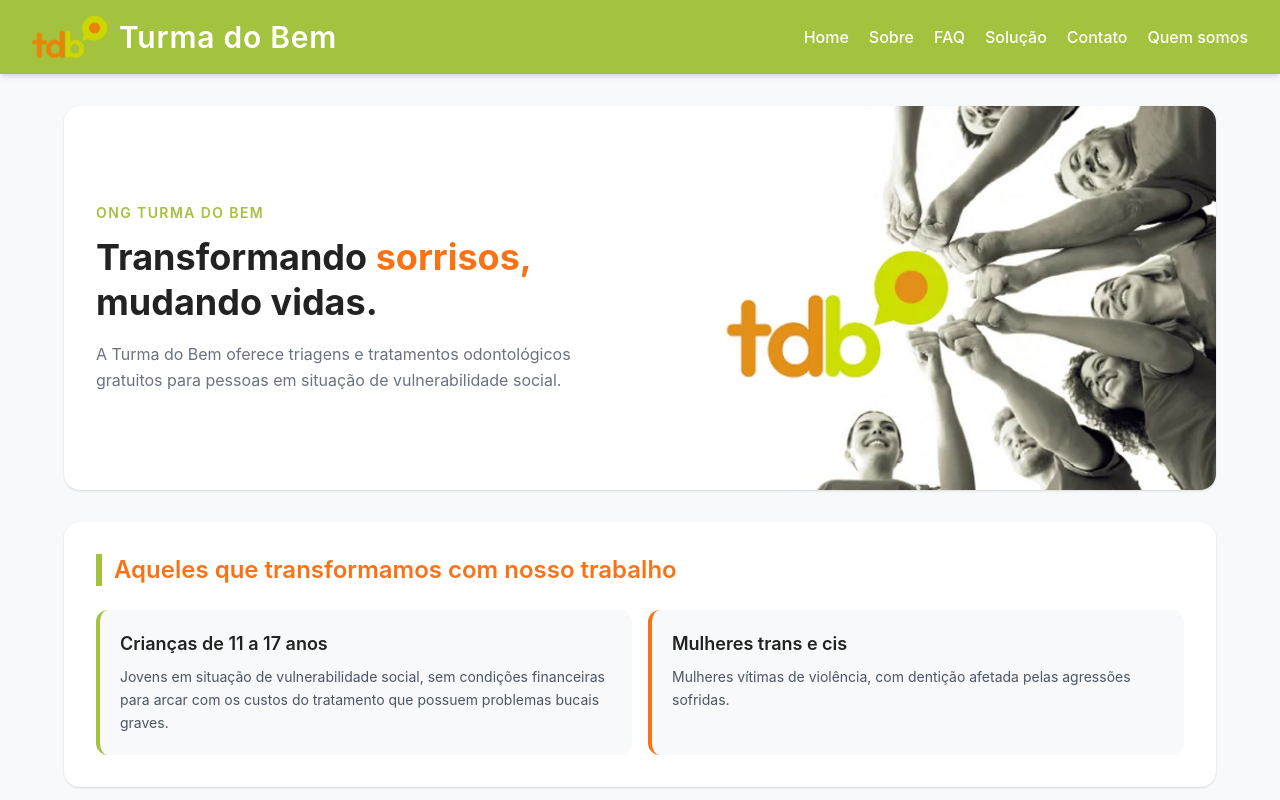
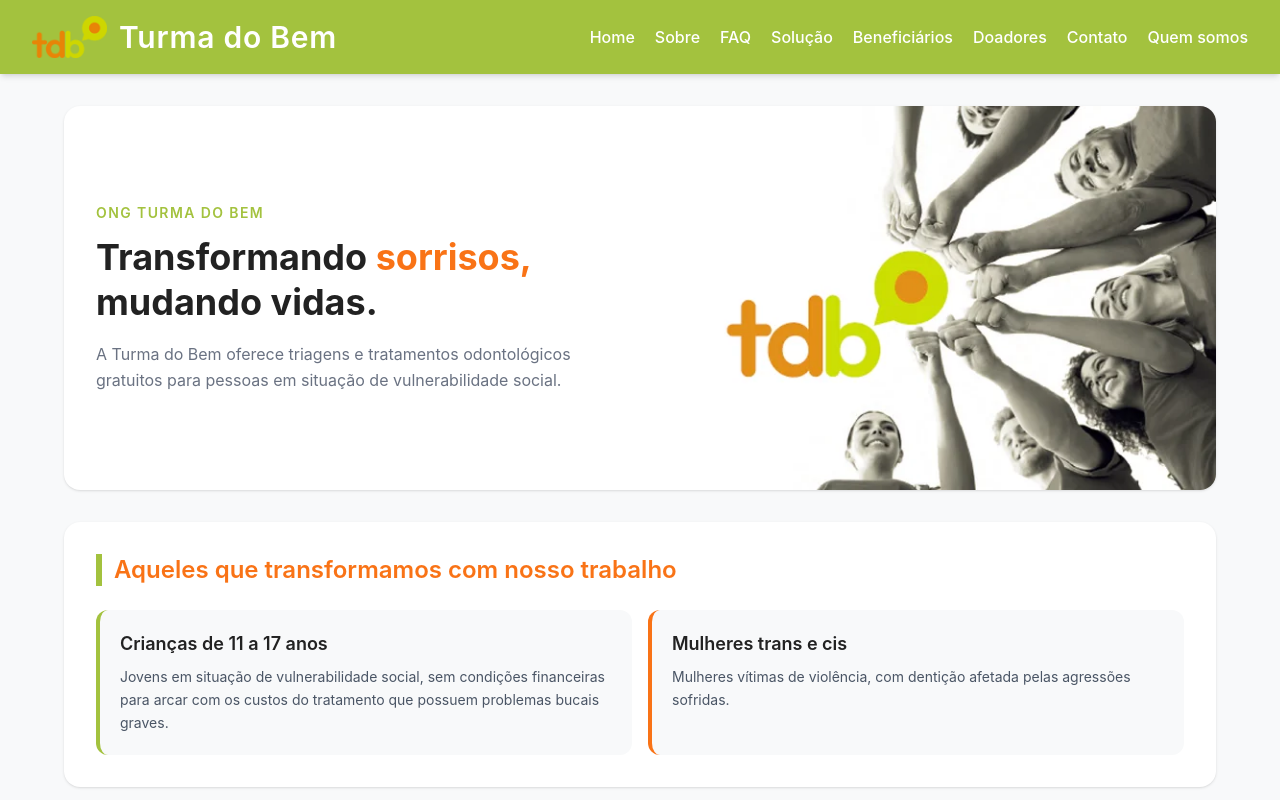
Before and after one commit to luisrodriguesss/Projetoturmadobem, a React (Vite) app: page / in a window 1280 px wide. Shown: the top 800 px of the page. Built offline with nearby package versions, Linux system fonts and the light colour scheme.

Commit message:
feat: add rotas e alteração do header.

```diff
--- a/src/App.tsx
+++ b/src/App.tsx
@@ -10,6 +10,8 @@
 import Integrantes from "./pages/Integrantes"
 import IntegranteDetalhe from "./pages/IntegranteDetalhe"
 import Solucao from "./pages/Solucao"
+import Beneficiarios from "./pages/Beneficiarios"
+import Doadores from "./pages/Doadores"
 
 function App() {
   return (
@@ -25,6 +27,8 @@
             <Route path="/integrantes" element={<Integrantes />} />
             <Route path="/integrantes/:id" element={<IntegranteDetalhe />} />
             <Route path="/solucao" element={<Solucao />} />
+            <Route path="/beneficiarios" element={<Beneficiarios />} />
+  <Route path="/doadores" element={<Doadores />} />
           </Routes>
         </div>
         <Footer />
--- a/src/components/Header/NavLinks.tsx
+++ b/src/components/Header/NavLinks.tsx
@@ -12,10 +12,12 @@
 
   return (
     <>
-      <Link to="/" onClick={onClick} className={baseClass}>Home</Link>
+     <Link to="/" onClick={onClick} className={baseClass}>Home</Link>
       <Link to="/sobre" onClick={onClick} className={baseClass}>Sobre</Link>
       <Link to="/faq" onClick={onClick} className={baseClass}>FAQ</Link>
       <Link to="/solucao" onClick={onClick} className={baseClass}>Solução</Link>
+      <Link to="/beneficiarios" onClick={onClick} className={baseClass}>Beneficiários</Link>
+      <Link to="/doadores" onClick={onClick} className={baseClass}>Doadores</Link>
       <Link to="/contato" onClick={onClick} className={baseClass}>Contato</Link>
       <Link to="/integrantes" onClick={onClick} className={baseClass}>Quem somos</Link>
     </>
```
